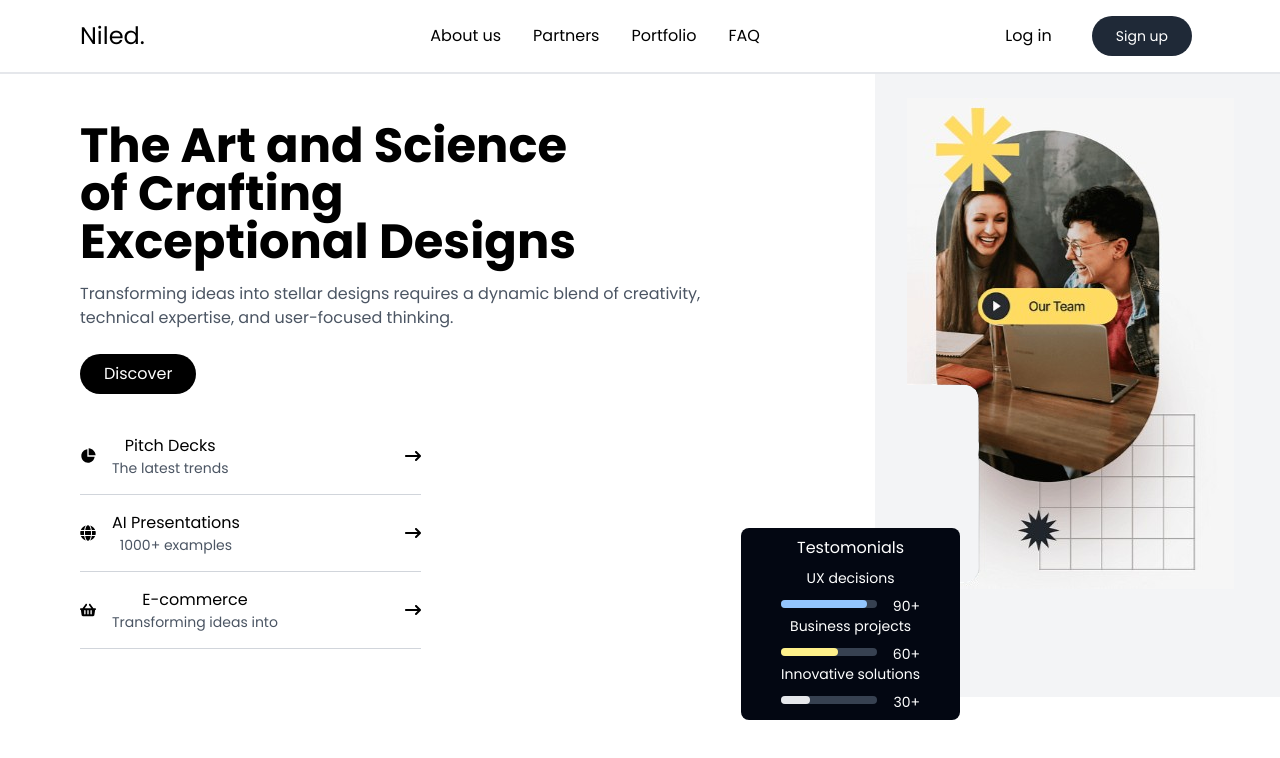
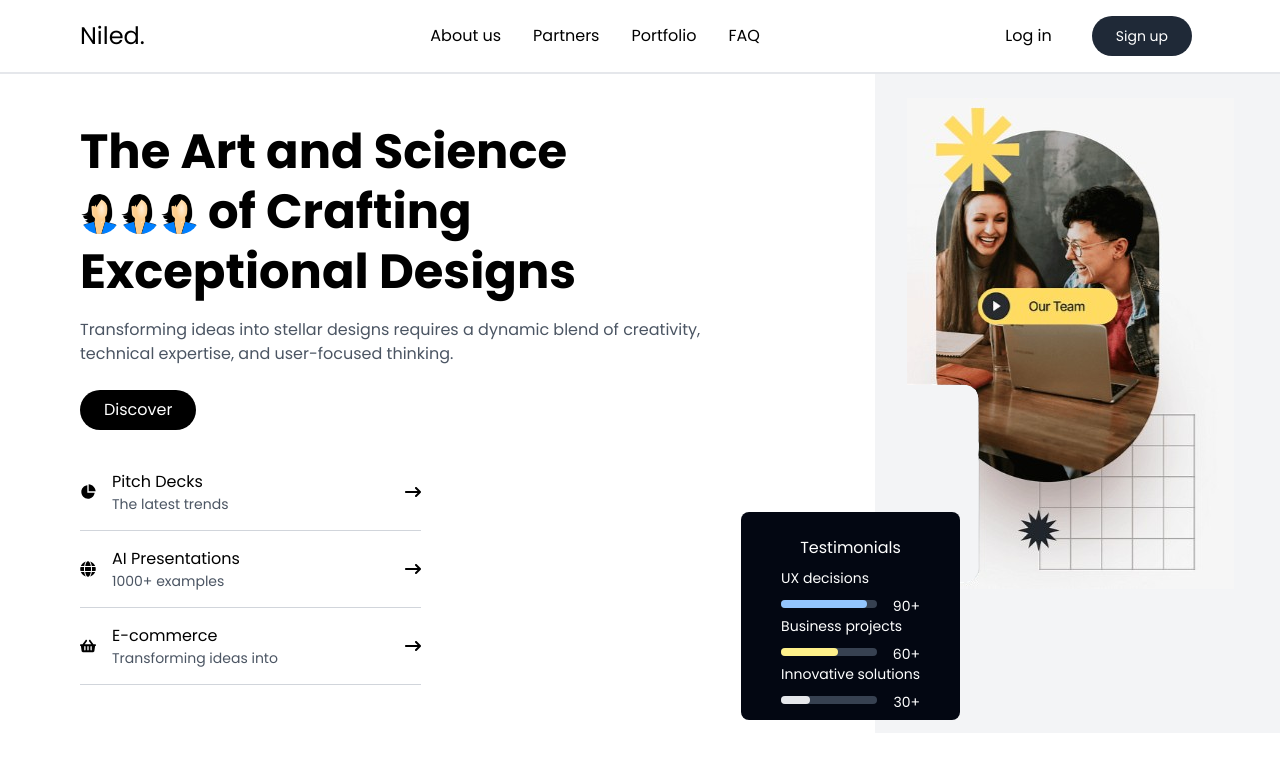
Before and after one commit to Amos-Bista/internproject, a React (Create React App) app: page / in a window 1280 px wide. Shown: the top 758 px of the page. Built offline with nearby package versions, Linux system fonts and the light colour scheme.

Commit message:
landing page done

```diff
--- a/src/components/Content.jsx
+++ b/src/components/Content.jsx
@@ -4,6 +4,7 @@ import { RiPieChart2Fill } from "react-icons/ri";
 import { FaGlobe, FaStar } from "react-icons/fa";
 import { FaShoppingBasket } from "react-icons/fa";
 import image from '../assets/image.png';
+import image2 from '../assets/image2.png'
 import Testomonials from './Testomonials';
 
 
@@ -13,13 +14,21 @@ const Content = () => {
         <main className='flex items-center justify-center'>
             <div className="grid grid-cols-1 md:grid-cols-3 gap-8 max-w-8xl">
                 <div className='md:col-span-2 bg-white px-20 py-12'>
-                    <h1 className='text-5xl font-bold mb-4 text-left'>The Art and Science <br /> of Crafting <br />Exceptional Designs</h1>
+                    <div className='relative text-left'>
+                    <h1 className='text-5xl font-bold mb-4 leading-tight'>The Art and Science <br />
+                    <span className='relative px-32'>of Crafting<span className='absolute -left-18 top-4 flex'>
+                        <img src={image2} className='w-10 h-10 rounded-full'/>
+                        <img src={image2} className='w-10 h-10 rounded-full '/>
+                        <img src={image2} className='w-10 h-10 rounded-full'/>
+                        </span>
+                        </span> <br />Exceptional Designs</h1>
+                    </div>
                     <p className='text-gray-600 mb-6 text-left'>Transforming ideas into stellar designs requires a dynamic blend of creativity, technical expertise, and user-focused thinking. </p>
                     <div className='text-left'>
                     <button className='bg-black text-white rounded-full py-2 px-6'>Discover</button>
                     </div>
 
-                    <div className='mt-10 space-y-4'>
+                    <div className='mt-10 space-y-4 text-left'>
                         <Services icon={<RiPieChart2Fill />}
                             title='Pitch Decks' description='The latest trends' />
                         <Services icon={< FaGlobe />}
@@ -33,8 +42,8 @@ const Content = () => {
                     <div className='relative w-full h-full'>
                         <img src={image} className='px-8 py-6' />
                     </div>
-                    <div className="absolute bottom-20 right-80 bg-gray-950 text-white p-2 rounded-lg">
-                        <h3 className='mb-2'>Testomonials</h3>
+                    <div className="absolute bottom-20 right-80 bg-gray-950 text-white p-2 text-left  rounded-lg">
+                        <h3 className='mb-2 mt-4 text-center'>Testimonials</h3>
                         <Testomonials title="UX decisions" score="90+" color="bg-blue-300" percentage='90%' />
                         <Testomonials title="Business projects" score="60+" color='bg-yellow-200' percentage='60%' />
                         <Testomonials title="Innovative solutions" score="30+" color='bg-gray-200' percentage='30%' />
--- a/src/components/Services.jsx
+++ b/src/components/Services.jsx
@@ -3,7 +3,7 @@ import { FaArrowRightLong } from "react-icons/fa6";
 
 const Services = ({icon, title, description}) => {
   return (
-    <div className="flex items-center justify-between border-b border-gray-300 pb-4 w-6/12">
+    <div className="flex items-center justify-between border-b border-gray-300 pb-4 w-6/12 ">
         <div className='flex items-center space-x-4'>
           <span>{icon}</span>
           <div>
```
Also changed, not shown: src/assets/image2.png (added).
